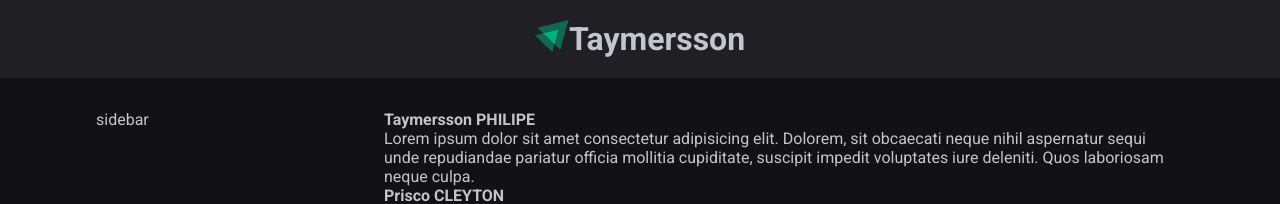
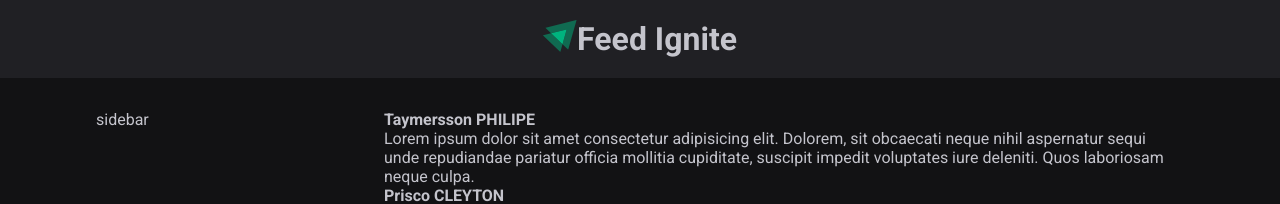
Before and after one commit to taymersson/01-fundamentos-reactjs, a React (Vite) app: page / in a window 1280 px wide. Shown: the top 204 px of the page. Built offline with nearby package versions, Linux system fonts and the light colour scheme.

Commit message:
feat-fundamentos-02 alterando cabecalho

```diff
--- a/src/components/Header.jsx
+++ b/src/components/Header.jsx
@@ -7,7 +7,7 @@ export function Header() {
     return (
         <header className={styles.header}>
             <img src={igniteLogo} alt="Logotipo Ignite"/>
-            <h1>Taymersson</h1>
+            <h1>Feed Ignite</h1>
         </header>
     );
 }
```
